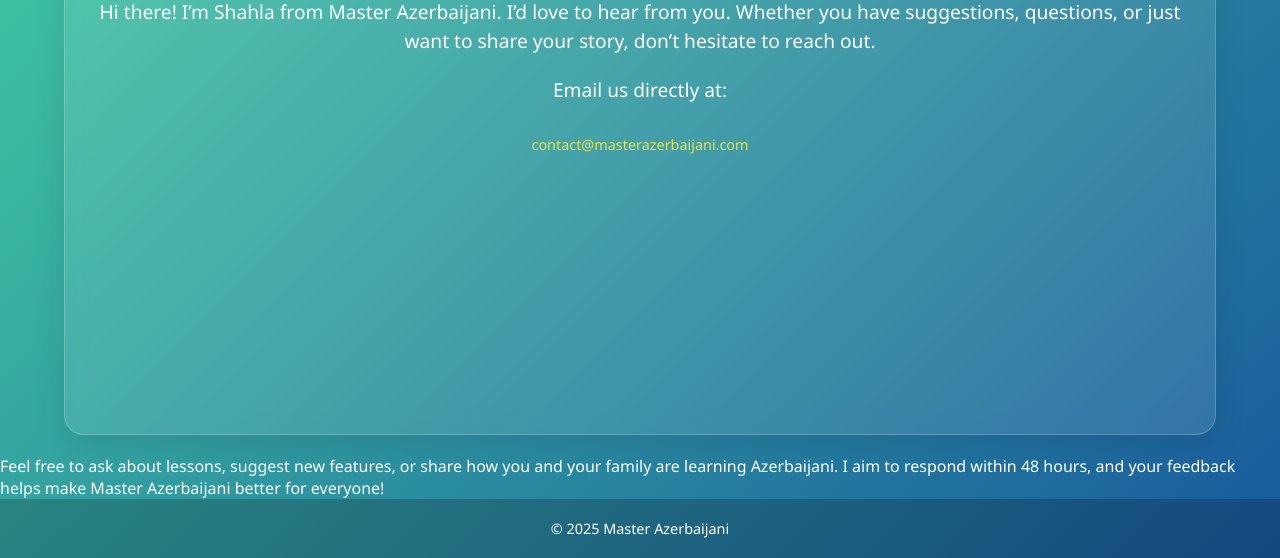
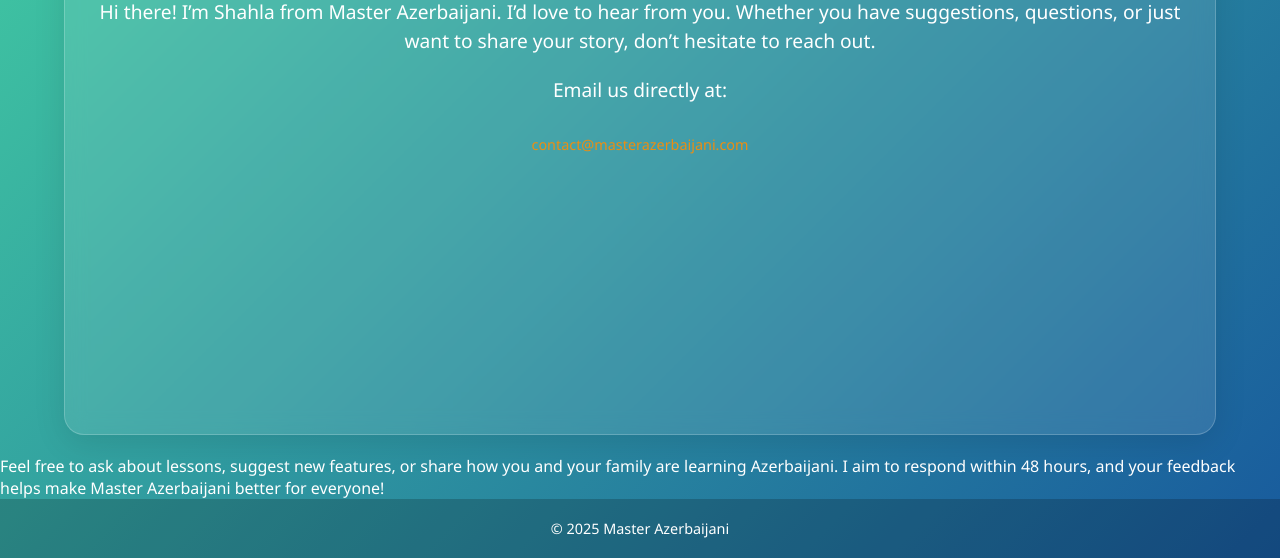
Before and after one commit to Master-Oldu/Master-Azerbaijani, a plain HTML site: page contact.html in a window 1280 px wide. Shown: the part 242-800 px from the top of the page. Drawn offline with Linux system fonts and the light colour scheme.

Commit message:
Update site

```diff
--- a/contact.html
+++ b/contact.html
@@ -101,7 +101,7 @@ p {
 }
 
 .contact a {
-    color: #ffeb3b;
+    color: #ff8c00;
     text-decoration: none;
     word-break: break-all;
 }
```
